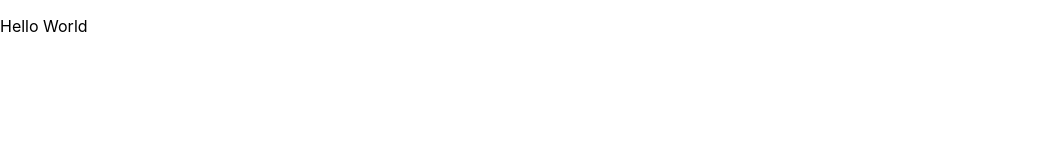
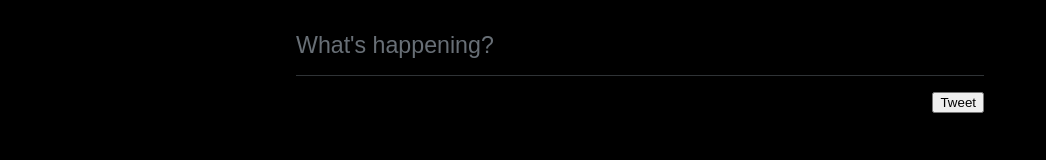
Before and after one commit to nathan-pham/learn-react, a React app in the folder (9) react redux/react-app/: page / in a window 1280 px wide. Shown: the whole page, without its empty margins (0-1046 px from the left). Built offline with nearby package versions, Linux system fonts and the light colour scheme.

Commit message:
colors & store

```diff
--- /dev/null
+++ b/(9) react redux/react-app/src/App/PostForm/index.js
@@ -0,0 +1,22 @@
+import store, { actions } from "../../store"
+import "./style.css"
+
+const PostForm = () => {
+    const submit = (e) => {
+        e.preventDefault()
+
+        const input = e.target.querySelector("input[name='post-input']")
+        store.dispatch(actions.addPost(input.value))
+
+        input.value = ''
+    }
+
+    return (
+        <form onSubmit={ submit } className="submit-form">
+            <input placeholder="What's happening?" id="post-input" name="post-input" />
+            <button>Tweet</button>
+        </form>
+    )
+}
+
+export default PostForm
--- /dev/null
+++ b/(9) react redux/react-app/src/App/PostForm/style.css
@@ -0,0 +1,29 @@
+.submit-form {
+    display: flex;
+    flex-direction: column;
+}
+
+.submit-form input {
+    width: 100%;
+    font-size: 1.45rem;
+    background-color: transparent;
+    color: #fff;
+    padding: 1rem 0;
+    border: none;
+    outline: none;
+    border-bottom: 0.1rem solid var(--divider);
+}
+
+.submit-form input::placeholder {
+    color: var(--placeholder);
+}
+
+.submit-form button {
+    margin: 1rem 0 0 auto;
+}
+/*
+<form onSubmit={ submit } className="submit-form">
+            <input placeholder="What's happening?" id="post-input" name="post-input" />
+            <button>Tweet</button>
+        </form>
+*/
--- /dev/null
+++ b/(9) react redux/react-app/src/App/PostList/Post/index.js
@@ -0,0 +1,5 @@
+const Post = ({ title }) => (
+    <p>{ title }</p>
+)
+
+export default Post
--- /dev/null
+++ b/(9) react redux/react-app/src/App/PostList/index.js
@@ -0,0 +1,7 @@
+import Post from "./Post"
+
+const PostList = ({ posts }) => (
+    posts.map((p, i) => <Post key={ i } { ...p }/>)
+)
+
+export default PostList
--- a/(9) react redux/react-app/src/App/index.js
+++ b/(9) react redux/react-app/src/App/index.js
@@ -1,7 +1,19 @@
+import { useSelector } from "react-redux"
+import PostForm from "./PostForm"
+import PostList from "./PostList"
 import "./style.css"
 
-const App = () => (
-    <p>Hello World</p>
-)
+const selectPosts = state => state.posts
+
+const App = () => {
+    const posts = useSelector(selectPosts)
+
+    return (
+        <div className="app-wrapper">
+            <PostForm />
+            <PostList posts={ posts } />
+        </div>
+    )
+}
 
 export default App
--- a/(9) react redux/react-app/src/App/style.css
+++ b/(9) react redux/react-app/src/App/style.css
@@ -1,3 +1,10 @@
+:root {
+  --primary: #1da1f2;
+  --divider: #2f3336;
+  --background: #000;
+  --placeholder: #686f76;
+}
+
 html, body {
   padding: 0;
   margin: 0;
@@ -7,8 +14,15 @@
   -webkit-font-smoothing: antialiased;
   -moz-osx-font-smoothing: grayscale;
   box-sizing: border-box;
+  background-color: var(--background);
 }
 
 *, ::before, ::after {
   box-sizing: inherit;
 }
+
+.app-wrapper {
+  max-width: 45rem;
+  padding: 1rem;
+  margin: 0 auto;
+}
--- a/(9) react redux/react-app/src/index.js
+++ b/(9) react redux/react-app/src/index.js
@@ -1,7 +1,13 @@
+import { Provider } from "react-redux"
 import ReactDOM from "react-dom"
 import React from "react"
+import store from "./store"
 import App from "./App"
 
 const root = document.getElementById("root")
 
-ReactDOM.render(<App />, root)
+ReactDOM.render(
+    <Provider store={ store }>
+        <App />
+    </Provider>,
+root)
--- a/(9) react redux/react-app/src/store/index.js
+++ b/(9) react redux/react-app/src/store/index.js
@@ -1,11 +1,13 @@
 import { createStore, combineReducers } from "redux"
 import { posts, theme } from "./reducers"
+import * as actions from "./actions"
 
 const initialState = {
     posts: [],
     theme: "dark-theme"
 }
 
-const store = createStore(combineReducers(posts, theme), initialState)
+const store = createStore(combineReducers({ posts, theme }), initialState)
 
 export default store
+export { actions }
```
Also changed, not shown: (9) react redux/README.md.
